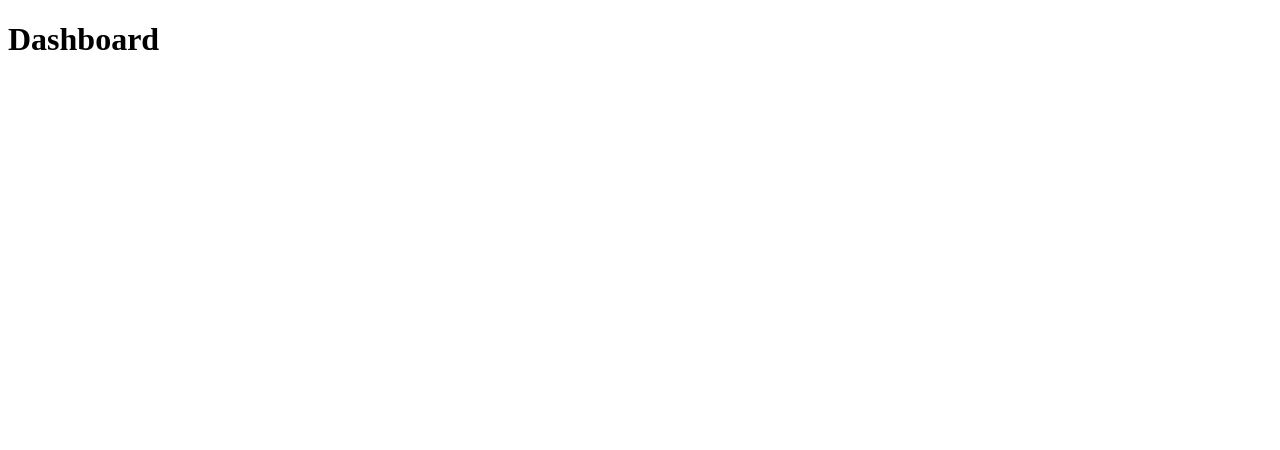
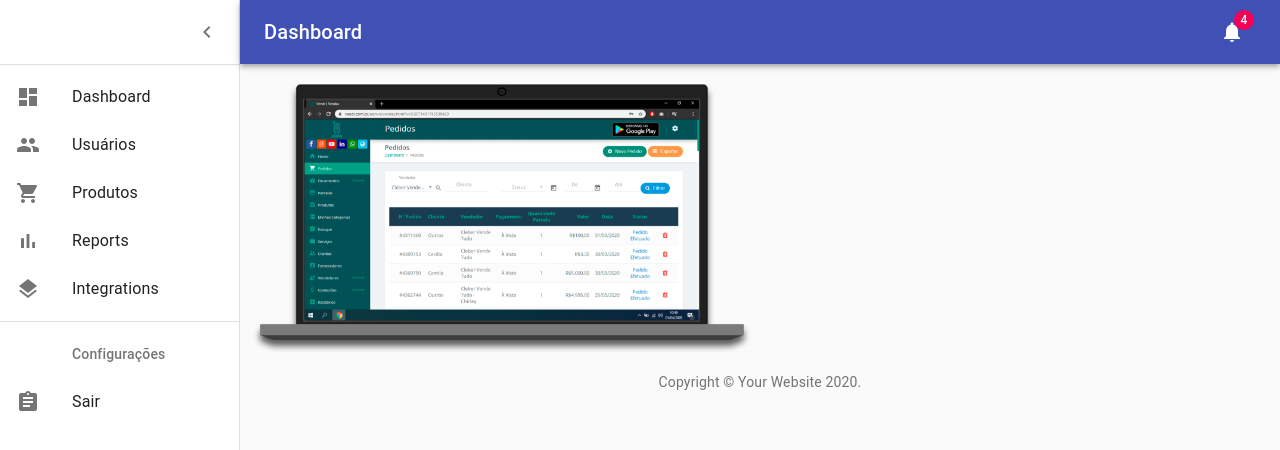
Before and after one commit to rubens-lavor/MERN, a React (Create React App) app in the folder client/: page /admin in a window 1280 px wide. Shown: the top 450 px of the page. Built offline with nearby package versions, Linux system fonts and the light colour scheme.

Commit message:
menu admin

```diff
--- /dev/null
+++ b/client/src/components/menu-admin.js
@@ -0,0 +1,64 @@
+import React from 'react';
+import ListItem from '@material-ui/core/ListItem';
+import ListItemIcon from '@material-ui/core/ListItemIcon';
+import ListItemText from '@material-ui/core/ListItemText';
+import ListSubheader from '@material-ui/core/ListSubheader';
+import DashboardIcon from '@material-ui/icons/Dashboard';
+import ShoppingCartIcon from '@material-ui/icons/ShoppingCart';
+import PeopleIcon from '@material-ui/icons/People';
+import BarChartIcon from '@material-ui/icons/BarChart';
+import LayersIcon from '@material-ui/icons/Layers';
+import AssignmentIcon from '@material-ui/icons/Assignment';
+
+export const mainListItems = (
+  <div>
+    <ListItem button>
+      <ListItemIcon>
+        <DashboardIcon />
+      </ListItemIcon>
+      <ListItemText primary="Dashboard" />
+    </ListItem>
+
+    <ListItem button>
+      <ListItemIcon>
+        <PeopleIcon />
+      </ListItemIcon>
+      <ListItemText primary="Usuários" />
+    </ListItem>
+
+
+    <ListItem button>
+      <ListItemIcon>
+        <ShoppingCartIcon />
+      </ListItemIcon>
+      <ListItemText primary="Produtos" />
+    </ListItem>
+
+
+    <ListItem button>
+      <ListItemIcon>
+        <BarChartIcon />
+      </ListItemIcon>
+      <ListItemText primary="Reports" />
+    </ListItem>
+    <ListItem button>
+      <ListItemIcon>
+        <LayersIcon />
+      </ListItemIcon>
+      <ListItemText primary="Integrations" />
+    </ListItem>
+  </div>
+);
+
+export const secondaryListItems = (
+  <div>
+    <ListSubheader inset>Configurações</ListSubheader>
+    <ListItem button>
+      <ListItemIcon>
+        <AssignmentIcon />
+      </ListItemIcon>
+      <ListItemText primary="Sair" />
+    </ListItem>
+
+  </div>
+);
--- a/client/src/pages/admin/dashboard/index.js
+++ b/client/src/pages/admin/dashboard/index.js
@@ -1,12 +1,183 @@
 import React from 'react';
+import clsx from 'clsx';
+import { makeStyles } from '@material-ui/core/styles';
+import CssBaseline from '@material-ui/core/CssBaseline';
+import Drawer from '@material-ui/core/Drawer';
+import Box from '@material-ui/core/Box';
+import AppBar from '@material-ui/core/AppBar';
+import Toolbar from '@material-ui/core/Toolbar';
+import List from '@material-ui/core/List';
+import Typography from '@material-ui/core/Typography';
+import Divider from '@material-ui/core/Divider';
+import IconButton from '@material-ui/core/IconButton';
+import Badge from '@material-ui/core/Badge';
+import Container from '@material-ui/core/Container';
+import Grid from '@material-ui/core/Grid';
+//import Paper from '@material-ui/core/Paper';
+import Link from '@material-ui/core/Link';
+import MenuIcon from '@material-ui/icons/Menu';
+import ChevronLeftIcon from '@material-ui/icons/ChevronLeft';
+import NotificationsIcon from '@material-ui/icons/Notifications';
+import { mainListItems, secondaryListItems } from '../../../components/menu-admin';
+import ImgAdmin from "../../../assets/img/painel-mock.png"
 
-
-function Dashboard() {
-  return (
-    <div >
-      <h1>Dashboard</h1>
-    </div>
-  );
+function Copyright() {
+    return (
+        <Typography variant="body2" color="textSecondary" align="center">
+            {'Copyright © '}
+            <Link color="inherit" href="https://material-ui.com/">
+                Your Website
+      </Link>{' '}
+            {new Date().getFullYear()}
+            {'.'}
+        </Typography>
+    );
 }
 
-export default Dashboard;
+const drawerWidth = 240;
+
+const useStyles = makeStyles((theme) => ({
+    root: {
+        display: 'flex',
+    },
+    toolbar: {
+        paddingRight: 24, // keep right padding when drawer closed
+    },
+    toolbarIcon: {
+        display: 'flex',
+        alignItems: 'center',
+        justifyContent: 'flex-end',
+        padding: '0 8px',
+        ...theme.mixins.toolbar,
+    },
+    appBar: {
+        zIndex: theme.zIndex.drawer + 1,
+        transition: theme.transitions.create(['width', 'margin'], {
+            easing: theme.transitions.easing.sharp,
+            duration: theme.transitions.duration.leavingScreen,
+        }),
+    },
+    appBarShift: {
+        marginLeft: drawerWidth,
+        width: `calc(100% - ${drawerWidth}px)`,
+        transition: theme.transitions.create(['width', 'margin'], {
+            easing: theme.transitions.easing.sharp,
+            duration: theme.transitions.duration.enteringScreen,
+        }),
+    },
+    menuButton: {
+        marginRight: 36,
+    },
+    menuButtonHidden: {
+        display: 'none',
+    },
+    title: {
+        flexGrow: 1,
+    },
+    drawerPaper: {
+        position: 'relative',
+        whiteSpace: 'nowrap',
+        width: drawerWidth,
+        transition: theme.transitions.create('width', {
+            easing: theme.transitions.easing.sharp,
+            duration: theme.transitions.duration.enteringScreen,
+        }),
+    },
+    drawerPaperClose: {
+        overflowX: 'hidden',
+        transition: theme.transitions.create('width', {
+            easing: theme.transitions.easing.sharp,
+            duration: theme.transitions.duration.leavingScreen,
+        }),
+        width: theme.spacing(7),
+        [theme.breakpoints.up('sm')]: {
+            width: theme.spacing(9),
+        },
+    },
+    appBarSpacer: theme.mixins.toolbar,
+    content: {
+        flexGrow: 1,
+        height: '100vh',
+        overflow: 'auto',
+    },
+    container: {
+        paddingTop: theme.spacing(4),
+        paddingBottom: theme.spacing(4),
+    },
+    paper: {
+        padding: theme.spacing(2),
+        display: 'flex',
+        overflow: 'auto',
+        flexDirection: 'column',
+    },
+    fixedHeight: {
+        height: 240,
+    },
+}));
+
+export default function Dashboard() {
+    const classes = useStyles();
+    const [open, setOpen] = React.useState(true);
+    const handleDrawerOpen = () => {
+        setOpen(true);
+    };
+    const handleDrawerClose = () => {
+        setOpen(false);
+    };
+    //const fixedHeightPaper = clsx(classes.paper, classes.fixedHeight);
+
+    return (
+        <div className={classes.root}>
+            <CssBaseline />
+            <AppBar position="absolute" className={clsx(classes.appBar, open && classes.appBarShift)}>
+                <Toolbar className={classes.toolbar}>
+                    <IconButton
+                        edge="start"
+                        color="inherit"
+                        aria-label="open drawer"
+                        onClick={handleDrawerOpen}
+                        className={clsx(classes.menuButton, open && classes.menuButtonHidden)}
+                    >
+                        <MenuIcon />
+                    </IconButton>
+                    <Typography component="h1" variant="h6" color="inherit" noWrap className={classes.title}>
+                        Dashboard
+          </Typography>
+                    <IconButton color="inherit">
+                        <Badge badgeContent={4} color="secondary">
+                            <NotificationsIcon />
+                        </Badge>
+                    </IconButton>
+                </Toolbar>
+            </AppBar>
+            <Drawer
+                variant="permanent"
+                classes={{
+                    paper: clsx(classes.drawerPaper, !open && classes.drawerPaperClose),
+                }}
+                open={open}
+            >
+                <div className={classes.toolbarIcon}>
+                    <IconButton onClick={handleDrawerClose}>
+                        <ChevronLeftIcon />
+                    </IconButton>
+                </div>
+                <Divider />
+                <List>{mainListItems}</List>
+                <Divider />
+                <List>{secondaryListItems}</List>
+            </Drawer>
+            <main className={classes.content}>
+                <div className={classes.appBarSpacer} />
+                <Container maxWidth="lg" className={classes.container}>
+                    <Grid container spacing={3}>
+                            <img src={ImgAdmin} alt="imagem logo dashboard" style={{ width: "500px"}} />
+                    </Grid>
+                    <Box pt={4}>
+                        <Copyright />
+                    </Box>
+                </Container>
+            </main>
+        </div>
+    );
+}
--- a/client/src/pages/client/painel/index.js
+++ b/client/src/pages/client/painel/index.js
@@ -13,6 +13,7 @@
 import { makeStyles } from '@material-ui/core/styles';
 import Container from '@material-ui/core/Container';
 import Link from '@material-ui/core/Link';
+
 
 function Copyright() {
   return (
```
Also changed, not shown: client/src/assets/img/admin.jpg (added), client/src/assets/img/painel-mock.png (added).
